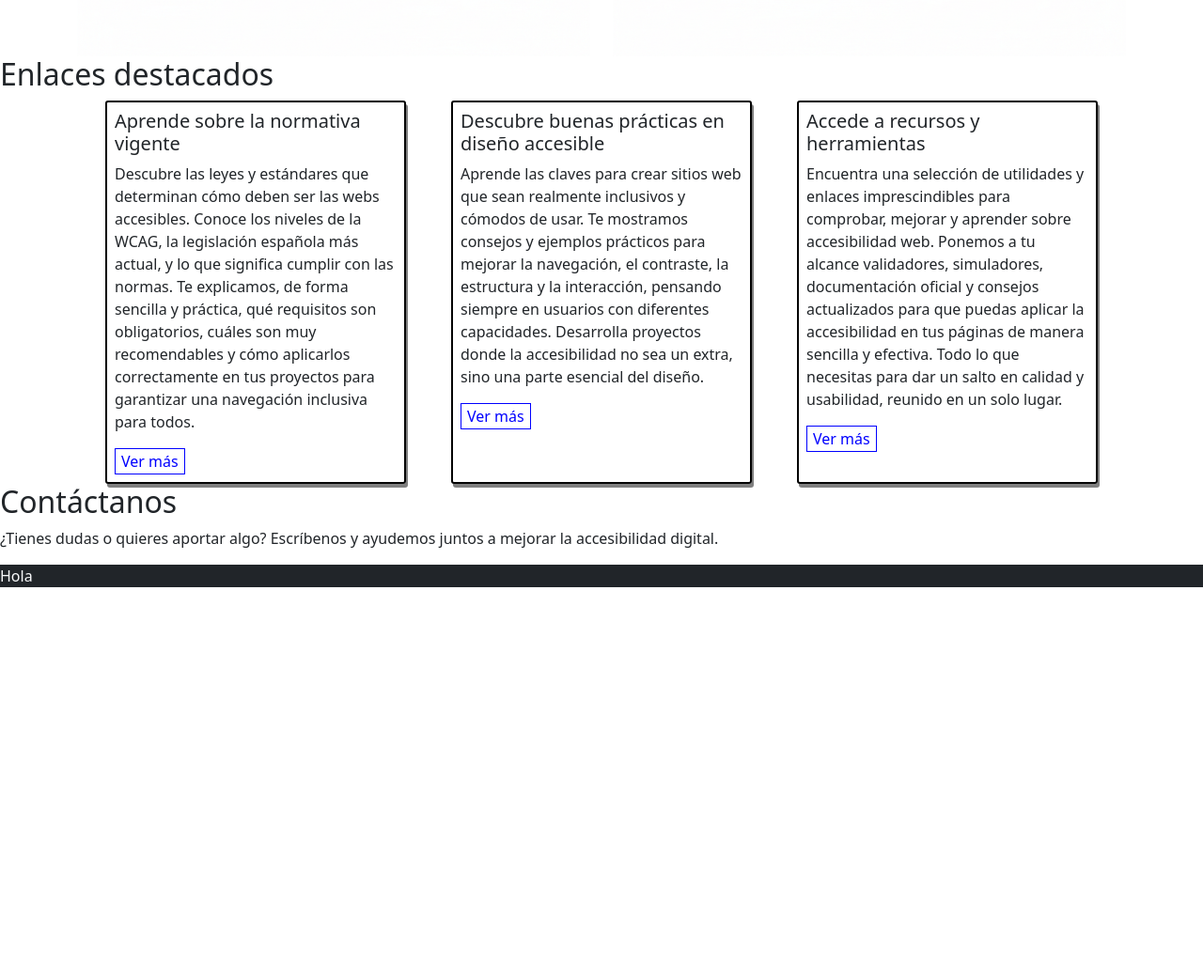
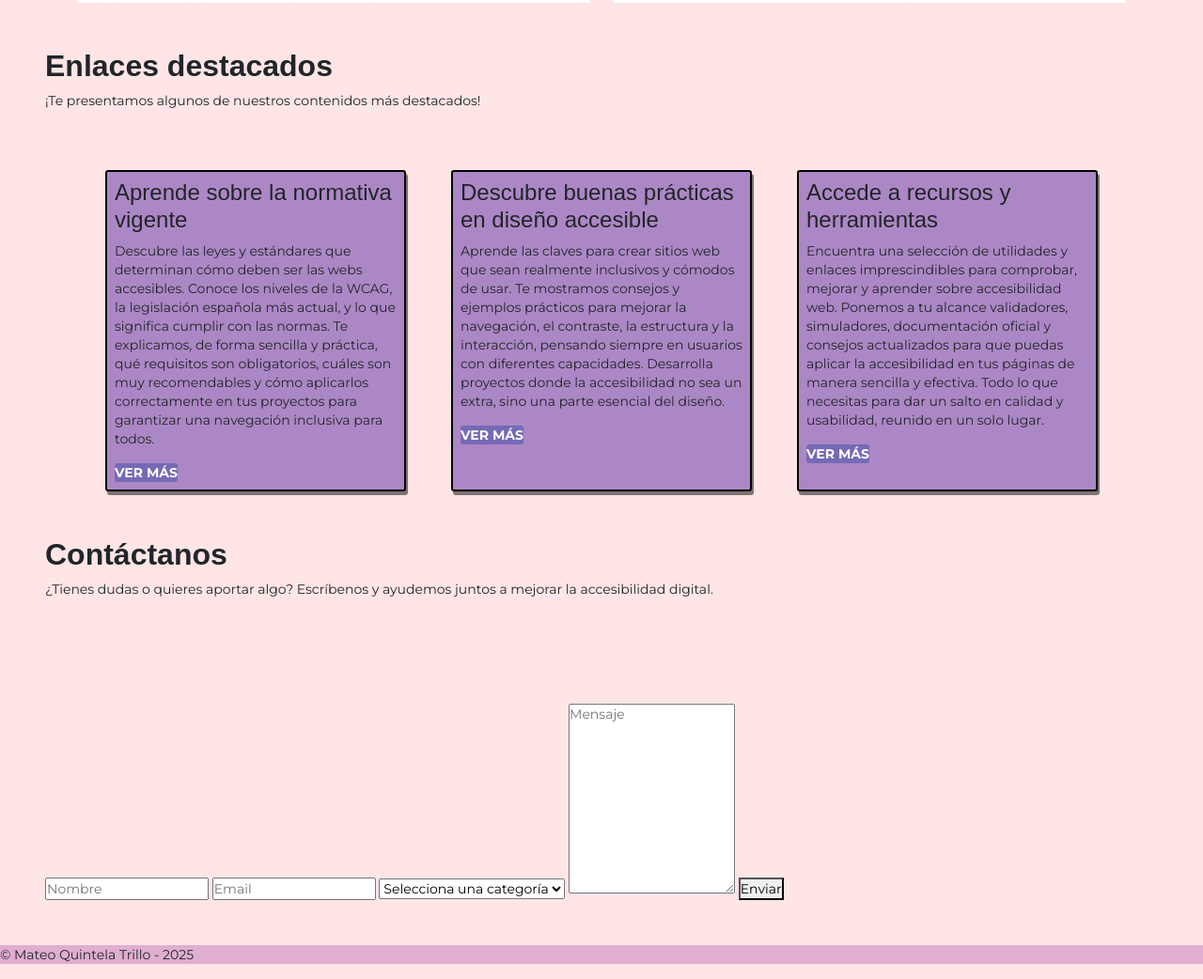
Before and after one commit to NaXeMate/P3-Bootstrap-Accesibilidad, a plain HTML site: page index.html in a window 1280 px wide. Shown: the part 1450-2492 px from the top of the page at 94% size. Before the commit the page ends 2091 px from the top, so only its background shows below. Drawn offline with nearby package versions, Linux system fonts and the light colour scheme; a web font is replaced by a local one.

Commit message:
Añadido el formulario de contacto + Primera adecuación a la Guía de Estilos

```diff
--- a/css/estilos.css
+++ b/css/estilos.css
@@ -1,25 +1,76 @@
+@import url('https://fonts.googleapis.com/css2?family=Freeman&family=Fustat:wght@200..800&family=Montserrat:ital,wght@0,100..900;1,100..900&display=swap');
+
+* {
+    margin: 0;
+    padding: 0;
+    box-sizing: border-box;
+}
+
 .carousel-control-prev-icon,
 .carousel-control-next-icon {
     filter: brightness(0) saturate(100%);
+}
+
+body {
+    font-family: 'Montserrat', sans-serif;
+    font-size: 14px;
+    line-height: 20px;
+    background-color: #ffe5e5;
+}
+
+header {
+    background-color: #e5bfff;
+}
+
+h1 {
+    font-family: 'Futura', sans-serif;
+    font-weight: bold;
+    text-align: center;
+    font-size: 32px;
+}
+
+h2 {
+    font-family: 'Fustat', sans-serif;
+    font-size: 32px;
+    font-weight: bold;
+}
+
+h3 {
+    font-family: 'Freeman', sans-serif;
+    font-size: 24px;
+}
+
+h4 {
+    font-family: 'Freeman', sans-serif;
+    font-size: 16px;
 }
 
 .img-pair img {
     height: auto;
 }
 
-h3 {
-    font-size: 1.25em;
-}
 
 .tarjeta-enlace {
+    background-color: #ac87c5;
     border: 2px solid black;
     border-radius: 3px;
     box-shadow: 2px 4px rgba(0, 0, 0, 0.5);
     object-fit: cover;
 
     button {
-        border: 1px solid blue;
-        color: blue;
+        color: white;
+        background-color: #756ab6;
+        border-radius: 3px;
+        border: none;
+        font-weight: bold;
+    }
+    button:hover {
+        color: #756ab6;
         background-color: white;
+        border-color: #756ab6;
     }
 }
+
+footer {
+    background-color: #e0aed0;
+}
--- a/index.html
+++ b/index.html
@@ -12,8 +12,8 @@
     </head>
 
     <body>
-        <header class="bg-dark">
-            <p class="text-light">Hola</p>
+        <header>
+            <p>Hola</p>
         </header>
 
         <div id="carouselExampleAutoplaying" class="carousel slide" data-bs-ride="carousel">
@@ -42,7 +42,7 @@
 
         <main>
             <article class="p-5">
-                <h1>Accesibilidad Web: Más allá de las barreras digitales</h1>
+                <h1>4All - Accesibilidad Web: Más allá de las barreras digitales</h1>
                 <p>La accesibilidad web nos ayuda a que todas las personas, independientemente de sus capacidades, puedan navegar, informarse y participar en la red. ¿Por qué es importante? Porque la web debe incluir a todos, sin excepciones. Aquí aprenderás buenas prácticas y los motivos reales para que tus proyectos sean realmente accesibles. La tecnología debe ser un puente, no una barrera. Cuando diseñamos pensando en la diversidad, no solo cumplimos la ley, sino que mejoramos la experiencia de uso para todo el mundo. Además, la accesibilidad convierte tu sitio en un espacio abierto, amigable y preparado para cualquier usuario, sin importar su situación personal. Apostar por la inclusión digital es apostar por la creatividad, el respeto y el avance social, adaptando cada detalle para que nadie se quede atrás.</p>
             </article>
 
@@ -59,41 +59,56 @@
         </main>
 
         <section class="enlaces-destacados">
-            <h2>Enlaces destacados</h2>
+            <article class="p-5">
+                <h2>Enlaces destacados</h2>
+                <p>¡Te presentamos algunos de nuestros contenidos más destacados!</p>
+            </article>
 
             <div class="row gap-5 mx-auto justify-content-center">
                 <article class="tarjeta-enlace col-3 p-2">
                     <h3>Aprende sobre la normativa vigente</h3>
                     <p>Descubre las leyes y estándares que determinan cómo deben ser las webs accesibles. Conoce los niveles de la WCAG, la legislación española más actual, y lo que significa cumplir con las normas. Te explicamos, de forma sencilla y práctica, qué requisitos son obligatorios, cuáles son muy recomendables y cómo aplicarlos correctamente en tus proyectos para garantizar una navegación inclusiva para todos.</p>
-                    <button type="submit" class="ver-mas-button">Ver más</button>
+                    <button type="submit" class="ver-mas-button">VER MÁS</button>
                 </article>
 
                 <article class="tarjeta-enlace col-3 p-2">
                     <h3>Descubre buenas prácticas en diseño accesible</h3>
                     <p>Aprende las claves para crear sitios web que sean realmente inclusivos y cómodos de usar. Te mostramos consejos y ejemplos prácticos para mejorar la navegación, el contraste, la estructura y la interacción, pensando siempre en usuarios con diferentes capacidades. Desarrolla proyectos donde la accesibilidad no sea un extra, sino una parte esencial del diseño.</p>
-                    <button type="submit" class="ver-mas-button">Ver más</button>
+                    <button type="submit" class="ver-mas-button">VER MÁS</button>
                 </article>
 
                 <article class="tarjeta-enlace col-3 p-2">
                     <h3>Accede a recursos y herramientas</h3>
                     <p>Encuentra una selección de utilidades y enlaces imprescindibles para comprobar, mejorar y aprender sobre accesibilidad web. Ponemos a tu alcance validadores, simuladores, documentación oficial y consejos actualizados para que puedas aplicar la accesibilidad en tus páginas de manera sencilla y efectiva. Todo lo que necesitas para dar un salto en calidad y usabilidad, reunido en un solo lugar.</p>
-                    <button type="submit" class="ver-mas-button">Ver más</button>
+                    <button type="submit" class="ver-mas-button">VER MÁS</button>
                 </article>
             </div>
         </section>
 
         <section class="contacto">
-            <h2>Contáctanos</h2>
 
-            <p>¿Tienes dudas o quieres aportar algo? Escríbenos y ayudemos juntos a mejorar la accesibilidad digital.</p>
+            <article class="p-5">
+                <h2>Contáctanos</h2>
 
-            <form>
+                <p>¿Tienes dudas o quieres aportar algo? Escríbenos y ayudemos juntos a mejorar la accesibilidad digital.</p>
+            </article>
 
+            <form class="p-5">
+                <input type="text" name="nombre" placeholder="Nombre">
+                <input type="email" name="email" placeholder="Email">
+                <select name="categoría">
+                    <option value="">Selecciona una categoría</option>
+                    <option value="">Consulta personal</option>
+                    <option value="">Propuesta de mejora</option>
+                    <option value="">Otros</option>
+                </select>
+                <textarea name="mensaje" placeholder="Mensaje" rows="10"></textarea>
+                <button type="submit">Enviar</button>
             </form>
         </section>
 
-        <footer class="bg-dark">
-            <p class="text-light">Hola</p>
+        <footer>
+            <p>© Mateo Quintela Trillo - 2025</p>
         </footer>
 
         <script src="https://cdn.jsdelivr.net/npm/bootstrap@5.3.8/dist/js/bootstrap.bundle.min.js" integrity="sha384-FKyoEForCGlyvwx9Hj09JcYn3nv7wiPVlz7YYwJrWVcXK/BmnVDxM+D2scQbITxI" crossorigin="anonymous"></script>
```
